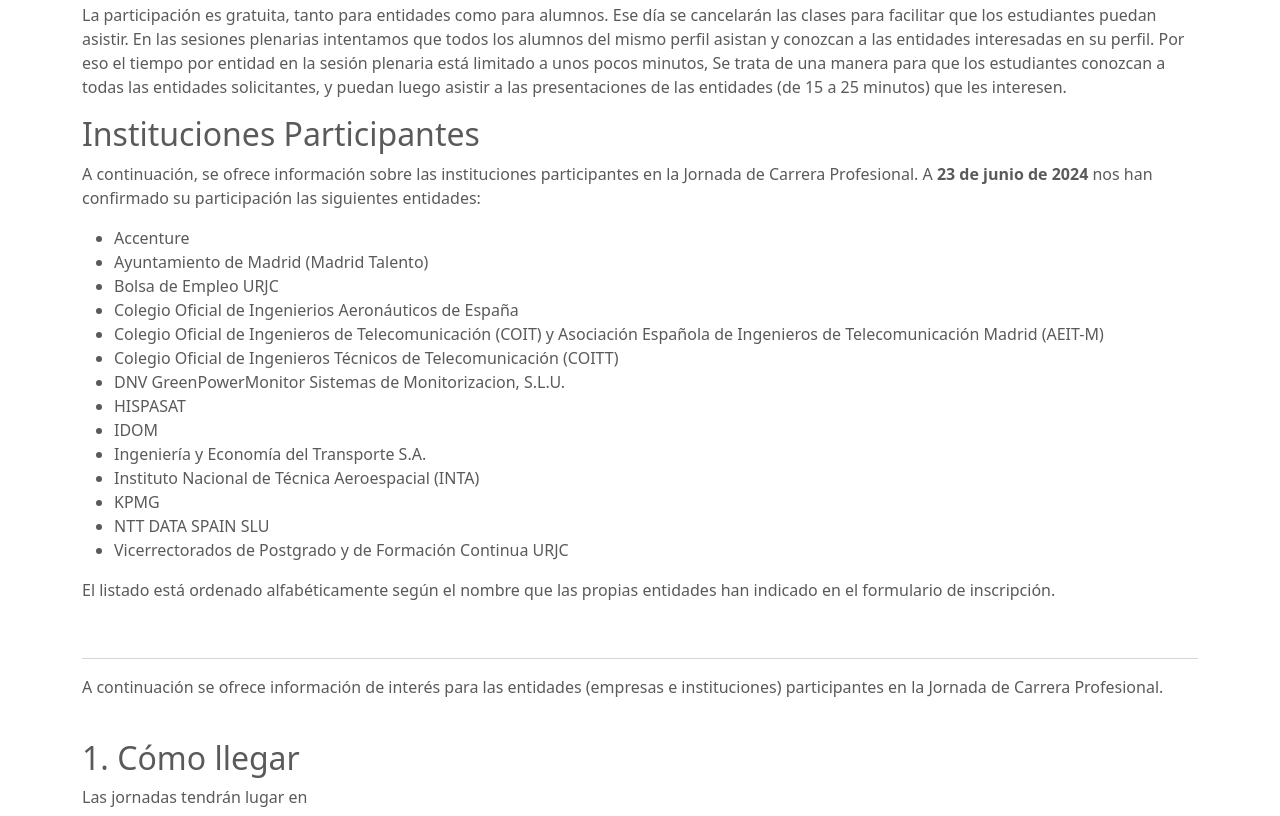
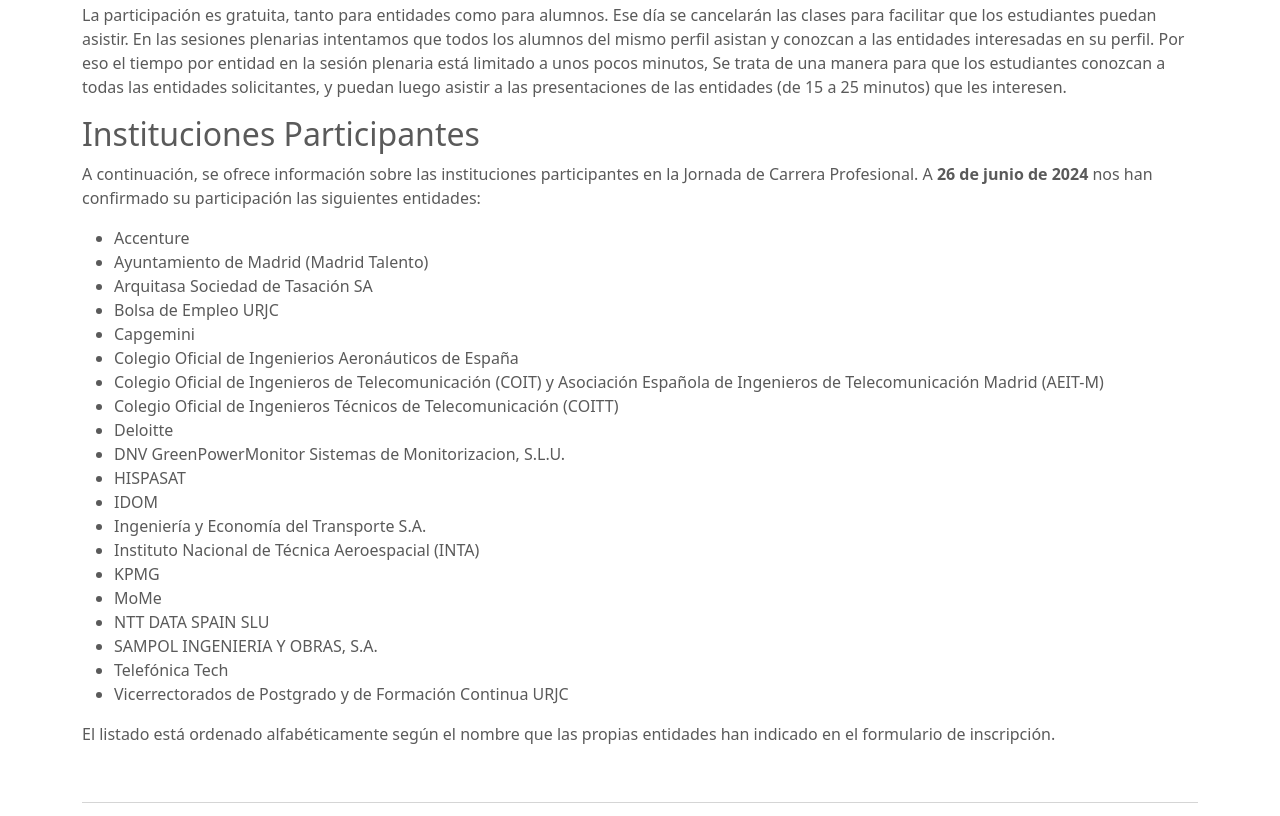
Before and after one commit to gregoriorobles/2024-jornada-carrera-profesional, a plain HTML site: page instituciones.html in a window 1280 px wide. Shown: the part 787-1603 px from the top of the page. Drawn offline with nearby package versions, Linux system fonts and the light colour scheme.

Commit message:
Actualización de la información

```diff
--- a/instituciones.html
+++ b/instituciones.html
@@ -175,22 +175,28 @@
 
 <h2>Instituciones Participantes</h2>
 
-  <p>A continuación, se ofrece información sobre las instituciones participantes en la Jornada de Carrera Profesional. A <b>23 de junio de 2024</b>  nos han confirmado su participación las siguientes entidades:</p>
+  <p>A continuación, se ofrece información sobre las instituciones participantes en la Jornada de Carrera Profesional. A <b>26 de junio de 2024</b> nos han confirmado su participación las siguientes entidades:</p>
 
   <ul>
     <li>Accenture
     <li>Ayuntamiento de Madrid (Madrid Talento)
+    <li>Arquitasa Sociedad de Tasación SA
     <li>Bolsa de Empleo URJC
+    <li>Capgemini
     <li>Colegio Oficial de Ingenierios Aeronáuticos de España
     <li>Colegio Oficial de Ingenieros de Telecomunicación (COIT) y Asociación Española de Ingenieros de Telecomunicación Madrid (AEIT-M)
     <li>Colegio Oficial de Ingenieros Técnicos de Telecomunicación (COITT)
+    <li>Deloitte
     <li>DNV GreenPowerMonitor Sistemas de Monitorizacion, S.L.U.
     <li>HISPASAT
     <li>IDOM
     <li>Ingeniería y Economía del Transporte S.A.
     <li>Instituto Nacional de Técnica Aeroespacial (INTA)
     <li>KPMG
+    <li>MoMe
     <li>NTT DATA SPAIN SLU
+    <li>SAMPOL INGENIERIA Y OBRAS, S.A.
+    <li>Telefónica Tech
     <li>Vicerrectorados de Postgrado y de Formación Continua URJC
 
 <!--
@@ -453,9 +459,14 @@
 
 <p>Os enviaremos credenciales para tener acceso a la red WiFi de la universidad por correo electrónico unos días antes del evento.</p>
 
+<br/>
+<h2>13. Seguro de Responsabilidad Civil</h2>
+
+<p>La URJC cuenta con un <a href="https://transparencia.urjc.es/organizacion/doc/seguros.pdf">seguro de responsabilidad civil</a> contratado con la aseguradora Mapfre.</p>
+
 
 <br/>
-<h2>13. Contacto</h2>
+<h2>14. Contacto</h2>
 
 <p>En los mensajes por correo electrónico que os enviaremos unos días antes de la jornada podréis encontrar un teléfono de contacto de uno de los profesores de la Escuela para cualquier cuestión que necesistéis ese día (que no encontráis el campus, el Aulario III, la sala, etc.)</p>
 
```
